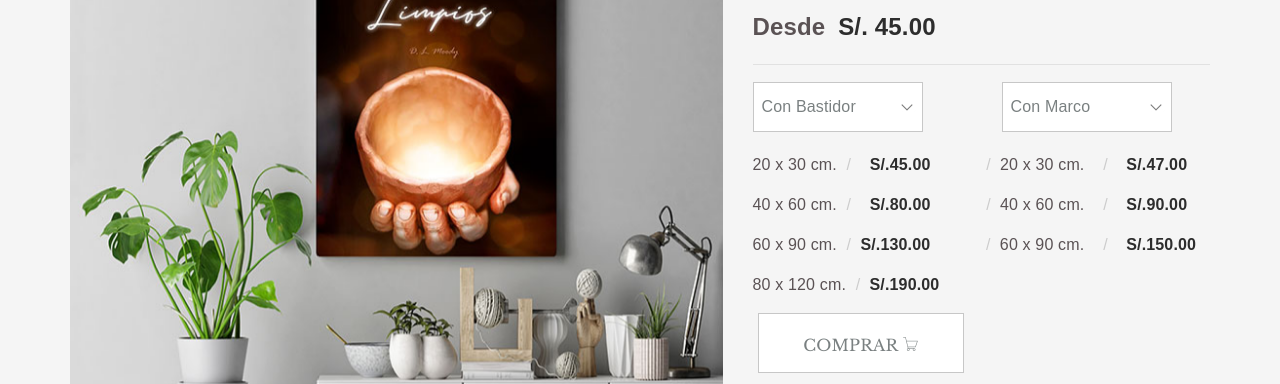
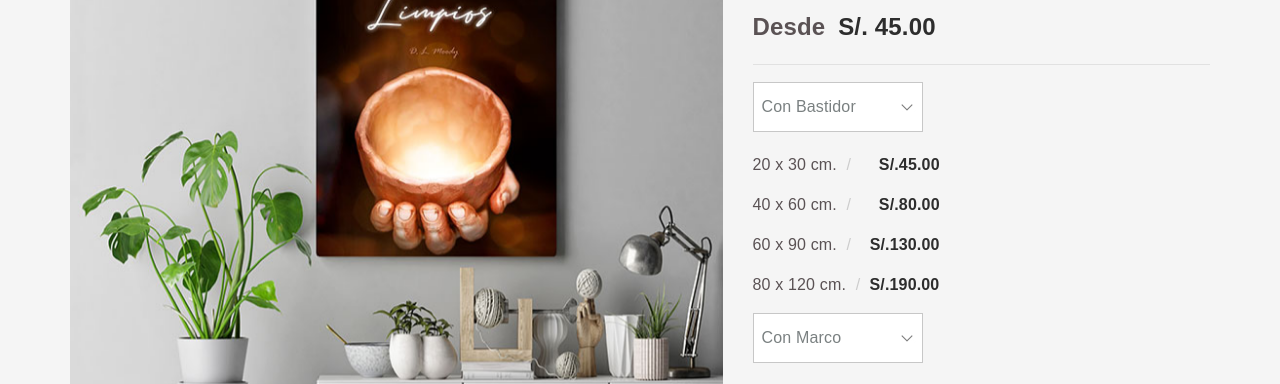
Before and after one commit to Bontosartebiblico/bontos, a plain HTML site: page dlmoody1.html in a window 1280 px wide. Shown: the part 401-785 px from the top of the page. Drawn offline with nearby package versions, Linux system fonts and the light colour scheme; a web font is replaced by a local one.

Commit message:
Update dlmoody1.html

```diff
--- a/dlmoody1.html
+++ b/dlmoody1.html
@@ -330,7 +330,57 @@
 
 
 									</select>
-									 &nbsp &nbsp &nbsp &nbsp &nbsp &nbsp &nbsp
+
+
+
+
+
+								</div>
+
+								<div class="item-desc mb-20">
+                            	<ul class="breadcrumb">
+				 			<li> <a >20 x 30 cm.</a> </li>
+
+									<li class="item-current">  &nbsp &nbsp <strong> S/.45.00</strong></li>
+
+
+
+
+				 		</ul>
+
+									<p><ul  class="breadcrumb">
+				 			<li> <a>40 x 60 cm.</a> </li>
+
+				 			<li class="item-current"> &nbsp &nbsp  <strong> S/.80.00</strong></li>
+
+
+
+
+				 		</ul></p>
+
+									<p><ul  class="breadcrumb">
+				 			<li> <a>60 x 90 cm.</a> </li>
+
+				 			<li class="item-current"> &nbsp <strong> S/.130.00</strong></li>
+
+
+
+
+				 		</ul></p>
+
+									<p><ul  class="breadcrumb">
+				 			<li> <a>80 x 120 cm.</a> </li>
+
+				 			<li class="item-current"> <strong> S/.190.00</strong></li>
+
+				 		</ul></p>
+
+
+                            </div>
+
+
+								<div class="mb-25">
+
 									<select>
 										<option>Con Marco</option>
 										<option>Negro</option>
@@ -340,49 +390,36 @@
 
 
 								</div>
+
+
 								<div class="item-desc mb-20">
                             	<ul class="breadcrumb">
 				 			<li> <a >20 x 30 cm.</a> </li>
 
-									<li class="item-current">  &nbsp  <strong> S/.45.00</strong></li>
-									&nbsp  &nbsp &nbsp  &nbsp &nbsp
+									<li class="item-current">  &nbsp  <strong> S/.47.00</strong></li>
 
-									<li> <a >20 x 30 cm.</a> </li>  &nbsp
 
-									<li class="item-current">  &nbsp <strong> S/.47.00</strong></li>
+
 
 				 		</ul>
 
 									<p><ul  class="breadcrumb">
 				 			<li> <a>40 x 60 cm.</a> </li>
 
-				 			<li class="item-current"> &nbsp   <strong> S/.80.00</strong></li>
-									&nbsp  &nbsp &nbsp  &nbsp &nbsp
+				 			<li class="item-current"> &nbsp   <strong> S/.90.00</strong></li>
 
-									<li> <a >40 x 60 cm.</a> </li>  &nbsp
-
-									<li class="item-current">  &nbsp  <strong> S/.90.00</strong></li>
 
 				 		</ul></p>
 
 									<p><ul  class="breadcrumb">
 				 			<li> <a>60 x 90 cm.</a> </li>
 
-				 			<li class="item-current">  <strong> S/.130.00</strong></li>
-								&nbsp  &nbsp &nbsp  &nbsp &nbsp
+				 			<li class="item-current">  <strong> S/.150.00</strong></li>
 
-									<li> <a >60 x 90 cm.</a> </li>  &nbsp
-
-									<li class="item-current">  &nbsp   <strong> S/.150.00</strong></li>
 
 				 		</ul></p>
 
-									<p><ul  class="breadcrumb">
-				 			<li> <a>80 x 120 cm.</a> </li>
 
-				 			<li class="item-current"> <strong> S/.190.00</strong></li>
-
-				 		</ul></p>
 
 
                             </div>
```
